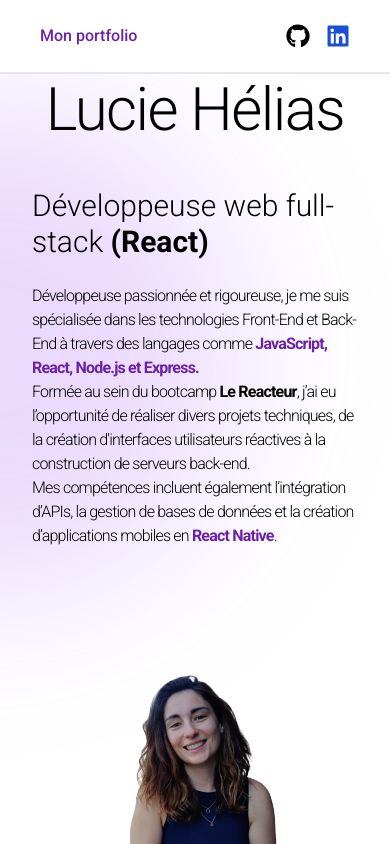
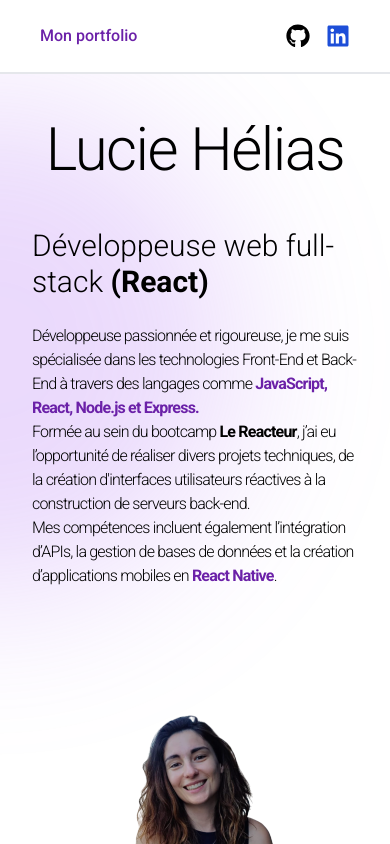
Before and after one commit to luciehelias/react-portfolio, a React (Vite) app: page / in a window 390 px wide. Shown: the top 844 px of the page. Built offline with nearby package versions, Linux system fonts and the light colour scheme.

Commit message:
update hero component

```diff
--- a/src/assets/components/Hero.jsx
+++ b/src/assets/components/Hero.jsx
@@ -12,7 +12,7 @@ const Hero = () => {
               initial={{ x: -100, opacity: 0 }}
               animate={{ x: 0, opacity: 1 }}
               transition={{ duration: 0.5, delay: 1 }}
-              className="pb-12 text-6xl font-light tracking-tight lg:mt-10 lg:text-6xl"
+              className="pb-12 text-6xl font-light tracking-tight mt-10 lg:text-6xl"
             >
               Lucie Hélias
             </motion.h1>
```
